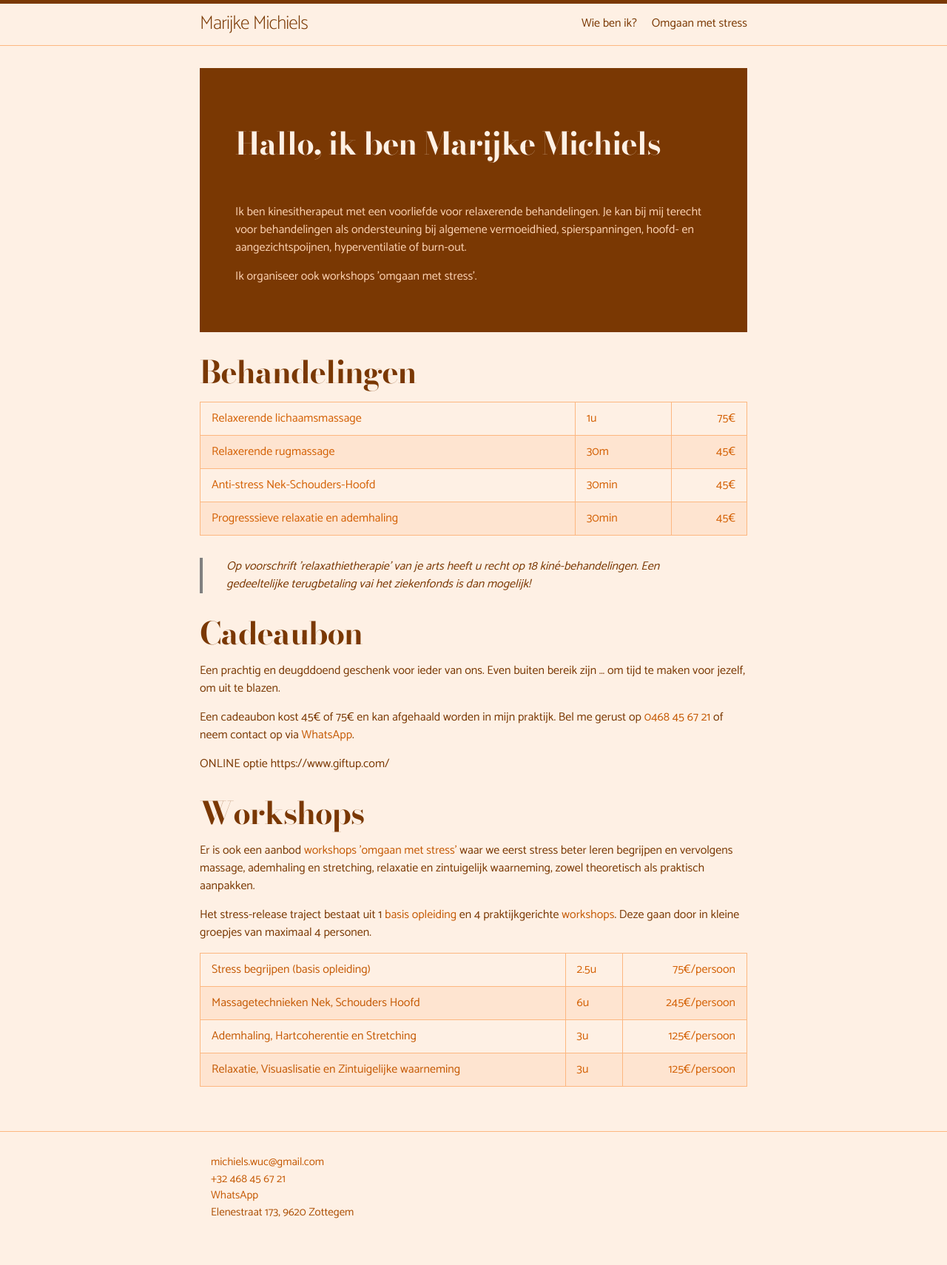
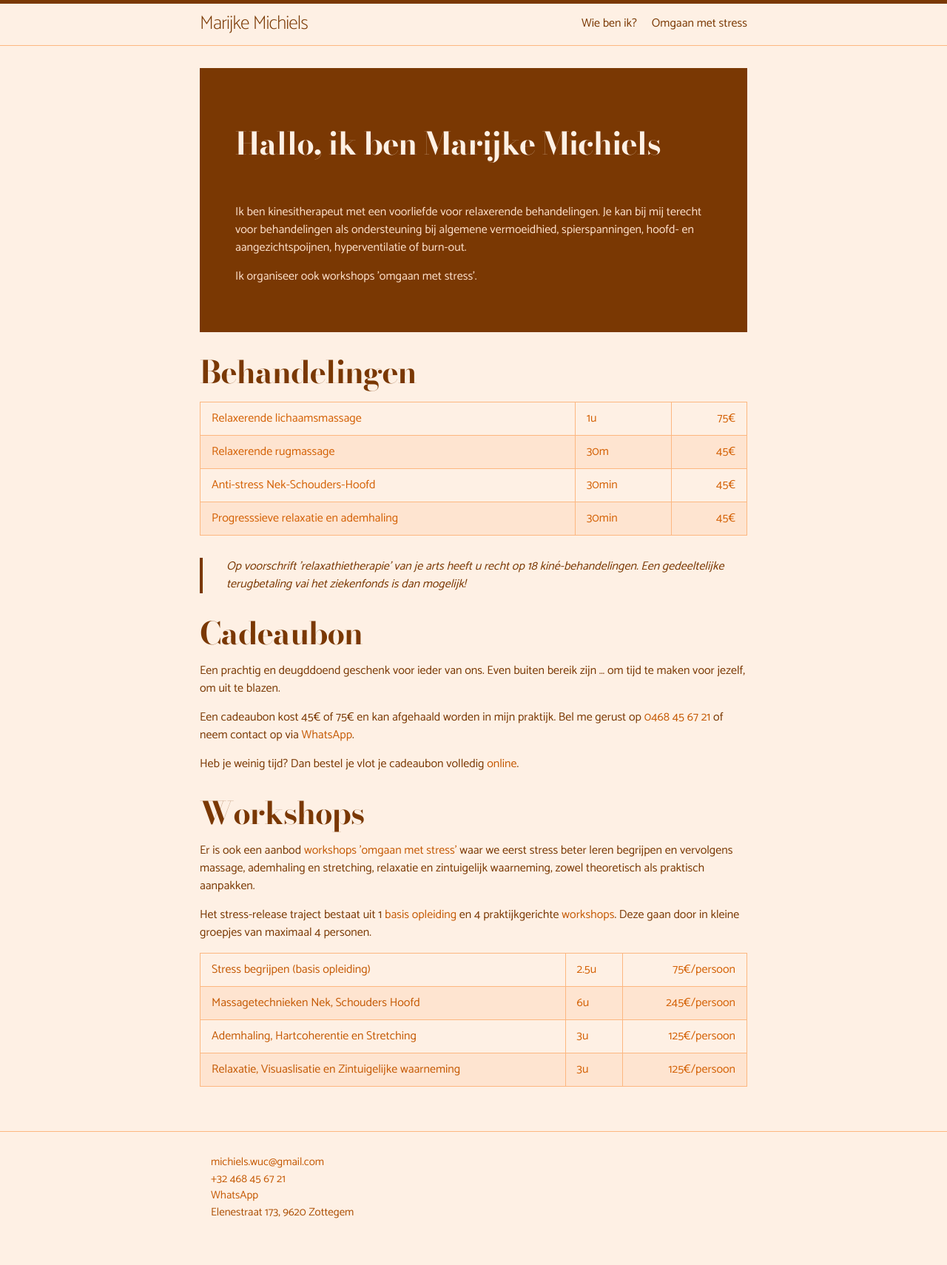
Before and after one commit to koenhandekyn/marijkemichiels, a Jekyll site: the page built from index.md, in a window 1280 px wide. Shown: the whole page at 74% size. Built offline with Jekyll 4.4.1, drawn with Linux system fonts in a browser that asks for light colours.

Commit message:
initial commit

```diff
--- a/_sass/minima/skins/auto.scss
+++ b/_sass/minima/skins/auto.scss
@@ -18,7 +18,7 @@ $lm-brand-color-dark:      darken($lm-brand-color, 10%) !default;
 $lm-site-title-color:      $lm-brand-color-dark !default;
 
 $lm-text-color:             $lm-brand-color-dark !default;
-$lm-text-color-invert:      lighten($lm-brand-color, 50%) !default;
+$lm-text-color-invert:      lighten($lm-brand-color, 55%) !default;
 $lm-background-color-dark:  $lm-brand-color-dark;
 $lm-background-color-light: lighten($lm-brand-color-light, 20%) !default;
 $lm-background-color:       $lm-background-color-light;
--- a/assets/css/style.scss
+++ b/assets/css/style.scss
@@ -32,8 +32,11 @@ table tr td.align-right {
   text-align: right;
 }
 
-section.intro img {
-  padding-bottom:  1em;
+p.note {
+  font-style: italic;
+  padding-left: 2em;
+  // margin-right: 0em;
+  border-left: 4px solid $lm-background-color-dark;
 }
 
 @media screen and (min-width: $on-large) {
@@ -53,7 +56,7 @@ section.intro, header.post-header {
   color: $lm-text-color-invert;
   padding: 3em;
   h1 {
-    color: lighten($lm-text-color-invert, 10%);
+    color: lighten($lm-text-color-invert, 5%);
     padding-bottom: 1em;
   }
   a {
@@ -63,7 +66,7 @@ section.intro, header.post-header {
       color: $lm-text-color-invert;
     }
     &:hover {
-      color: lighten($lm-text-color-invert, 10%);
+      color: lighten($lm-text-color-invert, 5%);
       text-decoration: underline;
     }
   }
--- a/index.md
+++ b/index.md
@@ -8,16 +8,6 @@
 layout: page
 key: marijke
 ---
-
-<style>
-  section.behandelingen p.note {
-    font-style: italic;
-    padding-left: 2em;
-    margin-right: 2em;
-    border-left: 4px solid grey;
-  }
-
-</style>
 
 <section class="intro">
 
@@ -81,7 +71,7 @@ key: marijke
    of neem contact op via <a class="whatsapp" href="https://wa.me/{{ site.footer.whatsapp }}">WhatsApp</a>.
 </p>
 
-<p>ONLINE optie https://www.giftup.com/</p>
+<p>Heb je weinig tijd? Dan bestel je vlot je cadeaubon volledig <a href="/bon">online</a>.</p>
 
 </section>
 
```
Also changed, not shown: .github/workflows/demo_site.yml (deleted).
